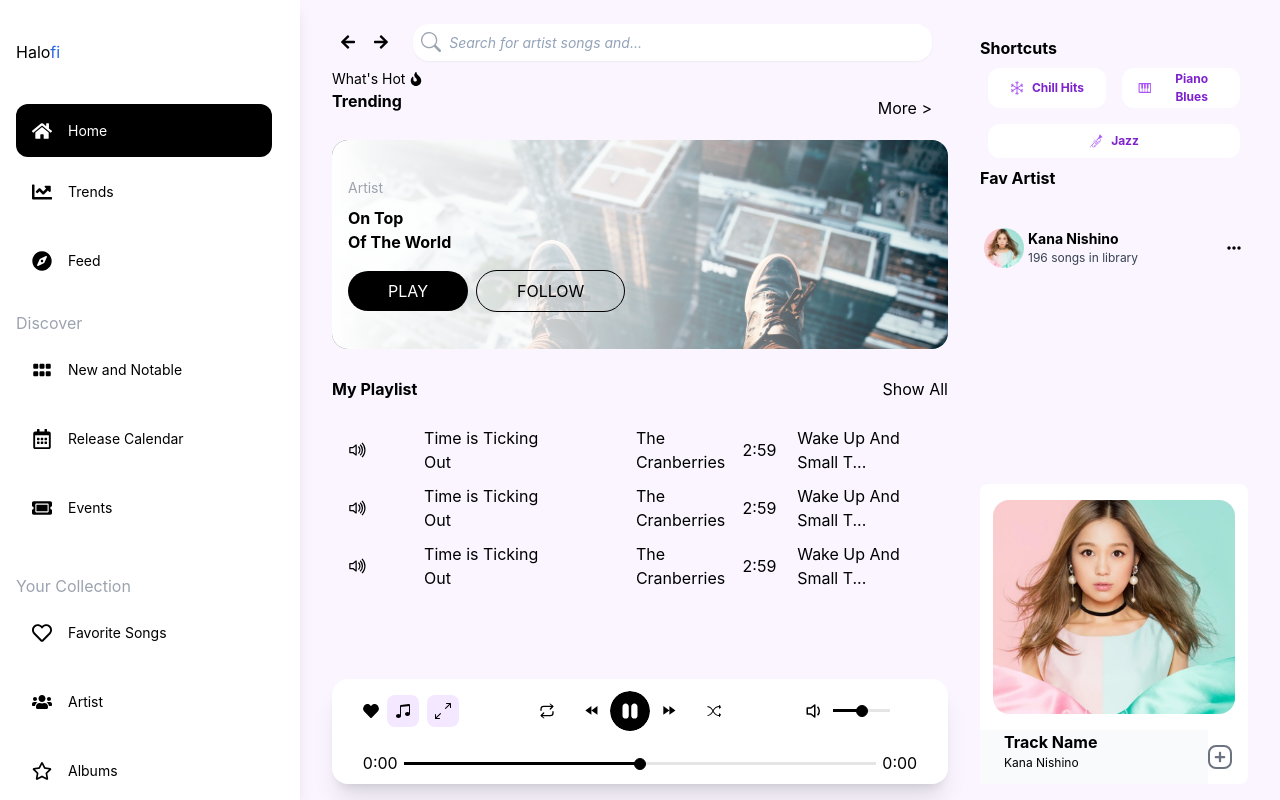
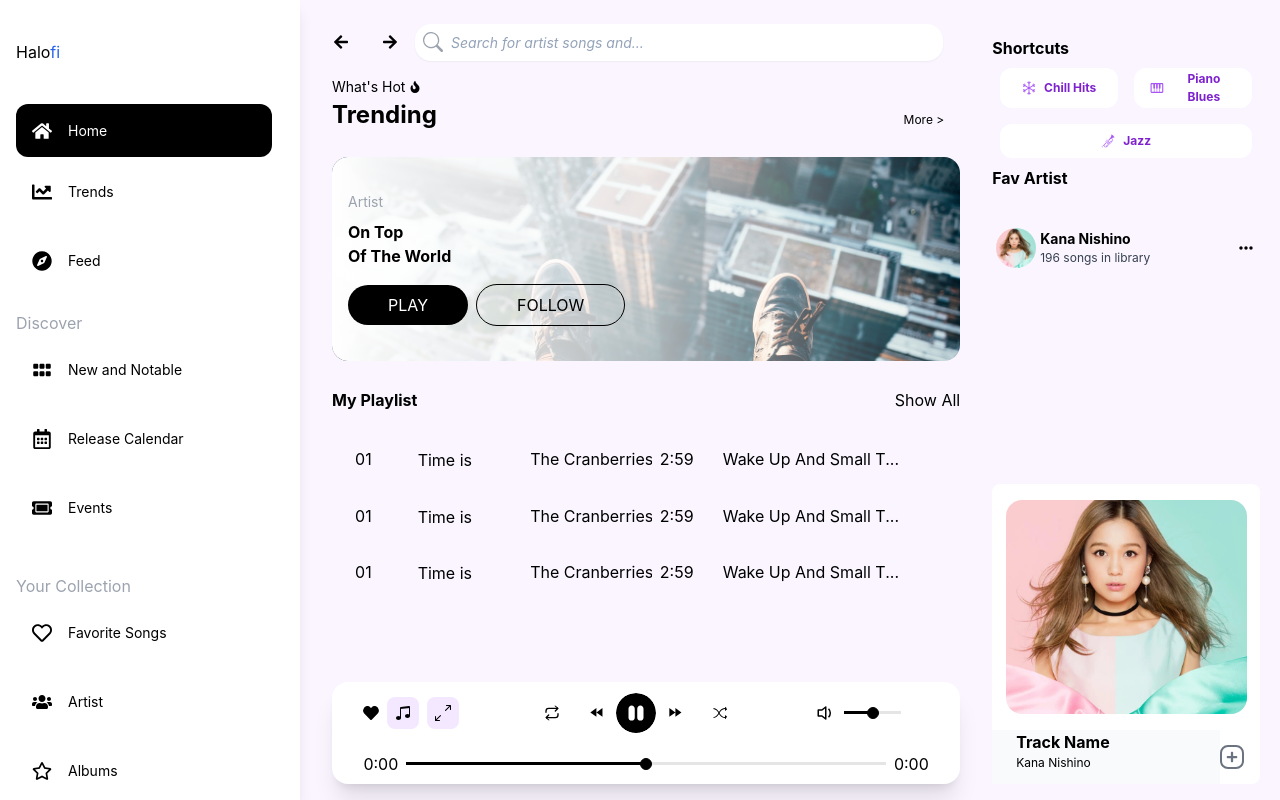
Before and after one commit to Zenesteria/Halofi, a Next.js app: page / in a window 1280 px wide. Built offline with nearby package versions, Linux system fonts and the light colour scheme.

Commit message:
Update 1.04

```diff
--- a/components/MusicNav.jsx
+++ b/components/MusicNav.jsx
@@ -29,7 +29,7 @@ export default function MusicNav(){
     }
     return(
         <div className={!hiddenMusicNav ? notHidden : Hidden}>
-            <FaBars className='flex xl:hidden absolute top-2 left-0 barIcon' onClick={FoldUp}  size='20'/>
+            <FaBars className='flex xl:hidden absolute top-0 left-0 barIcon' onClick={FoldUp}  size='20'/>
             <div className={!hiddenMusicNav ? "flex flex-col" : 'scale-0'}>
                 <div className="flex flex-col w-[20vw] ">
                     <h1 className=' my-10 text-3xl'>Halo<span className=' text-blue-600'>fi</span></h1>
--- a/components/music_app_components/Main.jsx
+++ b/components/music_app_components/Main.jsx
@@ -10,12 +10,12 @@ const Main = () => {
     return(
         <div className="flex w-[100%] justify-center h-full">
             <div className="relative flex w-[100%]  flex-col px-4">
-                <div className="flex w-full h-[8%]">
-                    <div className="flex flex-col w-fit">
-                        <h6 className='flex text-sm items-center h-fit'>{"What's Hot"} <FaFire className='mx-1' size='14'/></h6>
-                        <h1 className=' text-2xl font-bold'>Trending</h1>
+                <div className="flex w-full h-[8%] my-2">
+                    <div className="flex flex-col w-fit justify-center">
+                        <h6 className='flex text-xs lg:text-sm items-center h-fit'>{"What's Hot"} <FaFire className='mx-1 text-xs'/></h6>
+                        <h1 className=' text-[1rem] lg:text-[1.5rem] font-bold'>Trending</h1>
                     </div>
-                    <div className="flex ml-auto py-1 px-4 items-end">
+                    <div className="flex ml-auto py-1 px-4 text-xs lg:text-2xl items-end">
                         <h6>{'More >'}</h6>
                     </div>
                 </div>
--- a/components/music_app_components/SongMenu.jsx
+++ b/components/music_app_components/SongMenu.jsx
@@ -1,4 +1,5 @@
 import {BsVolumeUp, BsPlay} from 'react-icons/bs'
+import {useState} from 'react'
 
 const SongMenu = () => {
     return(
@@ -20,26 +21,41 @@ const SongMenu = () => {
 
 
 const Song = () => {
+    const [scrollState, setScrollState] = useState(false)
+
+    const handleTextScroll = (e) => {
+        setScrollState(true)
+    }
+    const removeTextScroll = (e) => {
+        setScrollState(false)
+    }
     return(
-        <div className="group text-xs flex  my-1 rounded-lg w-full h-[20%] mdl:text-sm md:text-base hover:bg-white hover:shadow-md cursor-pointer transition-all duration-300">
+        <div className="group text-[0.6rem] flex items-center my-1 rounded-lg w-full h-[20%] mdl:text-sm md:text-base hover:bg-white hover:shadow-md cursor-pointer transition-all duration-300">
             <div className="flex items-center justify-center h-full w-[10%] ">
-                <BsVolumeUp size='20'/>
+                <h2 className='w-fit'>01</h2>
             </div>
-            <div className="flex items-center justify-between px-10 w-fit">
-                <h3 className='mr-4'>Time is Ticking Out</h3>
-                <div className="flex  w-fit h-fit">
-                    <BsPlay className='scale-0 p-2 rounded-full text-[2rem] group-hover:scale-100 hover:text-white hover:bg-purple-400 transition-all duration-300'/>
+            <div className="flex items-center justify-between text-center w-fit max-h-[30px]  overflow-hidden " onMouseOver={handleTextScroll} onMouseLeave={removeTextScroll}>
+                <div className={scrollState ? "flex textSlider" : "flex w-[100px]"} >
+                    <h3 className='w-fit p-1  max-h-[30px] inline'>Time is Ticking Out</h3>
                 </div>
             </div>
+            <div className="flex  w-[5%] h-fit ">
+                <BsPlay className='scale-0 p-2 mx-auto rounded-full text-[2rem] group-hover:scale-100 hover:text-white hover:bg-purple-400 transition-all duration-300'/>
+            </div>
 
-            <div className="flex items-center px-2 w-[20%] ">
-                <h3>The Cranberries</h3>
+            <div className="flex items-center  w-[20%] overflow-hidden">
+                <div className="flex w-[200px]">
+                    <h3 className='w-[200px] p-1'>The Cranberries</h3>
+                </div>
+                ...
             </div>
             <div className="flex items-center px-2 w-[10%] ">
                 <h3>2:59</h3>
             </div>
-            <div className="flex items-center px-2 w-[30%] ">
-                <h3>Wake Up And Small T...</h3>
+            <div className="flex items-center px-2 w-[30%]  overflow-hidden">
+                <div className="flex w-[200px]">
+                    <h3 className='w-[200px]'>Wake Up And Small T...</h3>
+                </div>
             </div>
         </div>
     )
--- a/components/music_app_components/TopNav.jsx
+++ b/components/music_app_components/TopNav.jsx
@@ -5,9 +5,9 @@ const TopNav = () => {
     return(
         <div className="flex w-full h-[7vh] items-center">
             {/* ARROWS */}
-            <div className="flex h-full w-[15%]  items-center justify-around p-4">
-                <FaArrowLeft size='16'/>
-                <FaArrowRight size='16'/>
+            <div className="flex h-fit w-[15%]  items-center justify-around text-xs lg:text-[1rem]">
+                <FaArrowLeft className='mx-2'/>
+                <FaArrowRight className='mx-2'/>
             </div>
 
             {/* SEARCH BOX */}
--- a/components/music_app_components/subMain.jsx
+++ b/components/music_app_components/subMain.jsx
@@ -35,7 +35,7 @@ const SubMain = () => {
     }
     return(
         <div className={!hideSideMenu ? notHidden : Hidden}>
-            <FaBars className=' scale-100 xl:scale-0 absolute right-0 top-2 cursor-pointer' onClick={foldUp} size='20'/>
+            <FaBars className=' scale-100 xl:scale-0 absolute right-0 top-0 cursor-pointer' onClick={foldUp} size='20'/>
             <div className={!hideSideMenu ? "flex flex-col h-full max-w-[300px] delay-500" : "max-w-[300px] scale-0 h-full"}>
                 <h1 className='font-bold text-2xl'>Shortcuts</h1>
                 <div className="flex flex-wrap">
--- a/styles/globals.css
+++ b/styles/globals.css
@@ -54,6 +54,10 @@ a {
   animation: like 0.5s;
 }
 
+.textSlider{
+  animation: scrollText 13s infinite linear 2s;
+}
+
 @keyframes like {
 
   0% {
@@ -67,3 +71,15 @@ a {
     transform:scaleY(1.3);
   }
 }
+
+/* @keyframes scrollText {
+  0%   { transform: translateX(0%); }
+  25% { transform: translateX(-100%); }
+  26% { transform: translateX(100%); }
+  100% { transform: translateX(0%); }
+} */
+
+@keyframes scrollText {
+  from   { transform: translateX(100%); }
+  to { transform: translateX(-100%); }
+}
```
Also changed, not shown: 1 other file (tests, documents, lock files or other folders). Lines whose indentation alone changed are shown as unchanged.
